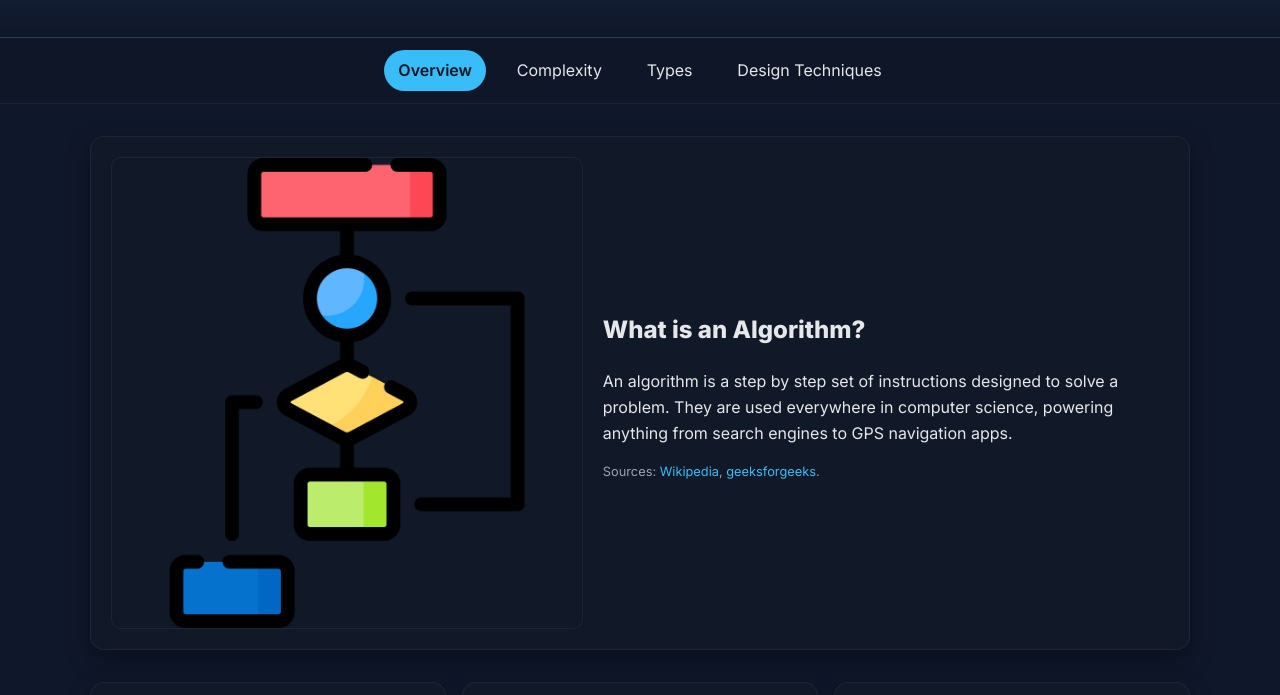
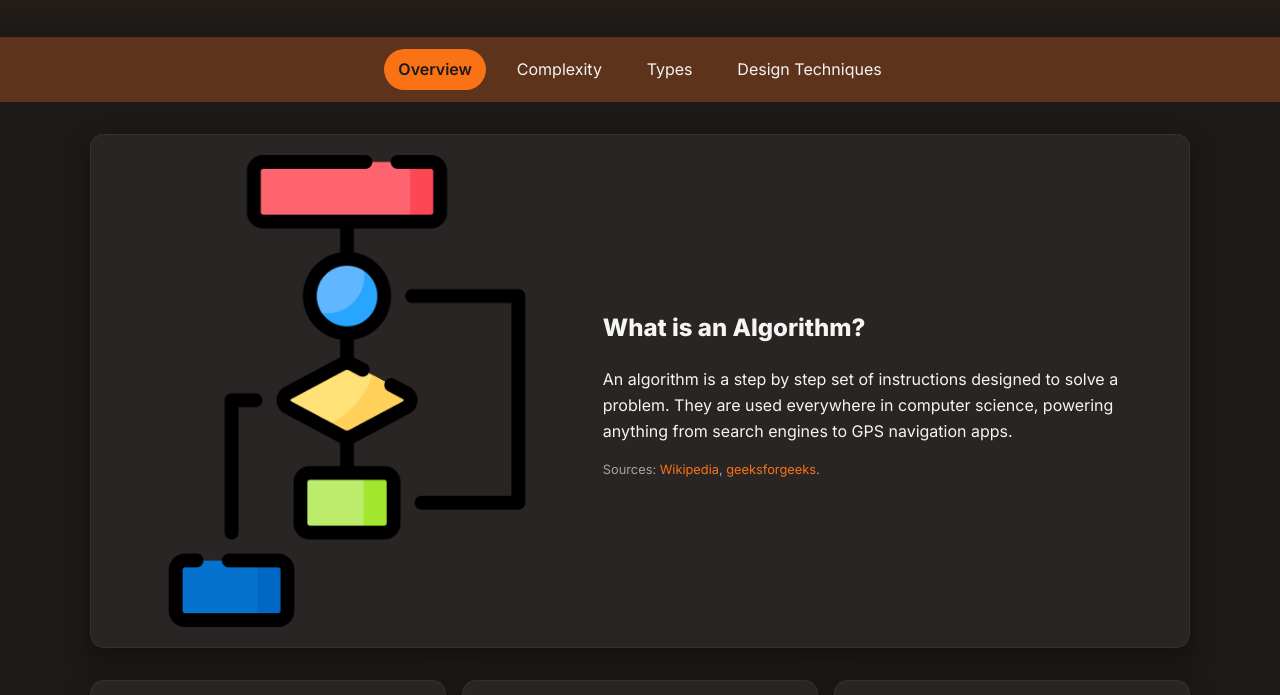
Before and after one commit to s-AustinAvery/s-AustinAvery.github.io, a plain HTML site: page cst336/hw1/index.html in a window 1280 px wide. Shown: the part 124-819 px from the top of the page. Drawn offline with Linux system fonts and the light colour scheme.

Commit message:
hw1 complete
finished

```diff
--- a/cst336/hw1/css/styles.css
+++ b/cst336/hw1/css/styles.css
@@ -1,21 +1,23 @@
 :root {
-  --bg: #0f172a;
-  --panel: #111827;
-  --text: #e5e7eb;
-  --text-2: #0b1220;
-  --muted: #9ca3af;
-  --accent: #38bdf8;
-  --accent-2: #f59e0b;
+  --bg: #1c1917;
+  --panel: #292524;
+  --text: #f5f5f4;
+  --text-2: #1c1917;
+  --muted: #a8a29e;
+  --accent: #f97316;
+  --accent-2: #facc15;
 }
 
-* { box-sizing: border-box; }
+* {
+    box-sizing: border-box;
+}
 
 html, body {
   margin: 0;
   padding: 0;
   background-color: var(--bg);
   color: var(--text);
-  font-family: "Inter", system-ui, -apple-system, Segoe UI, Roboto, Arial, sans-serif;
+  font-family: "Inter", Arial, sans-serif;
   line-height: 1.6;
 }
 
@@ -38,8 +40,7 @@ a:hover {
 .site-header {
   text-align: center;
   padding: 2.5rem 1rem;
-  background: linear-gradient(180deg, rgba(56,189,248,0.15), transparent);
-  border-bottom: 1px solid rgba(229,231,235,0.08);
+  background: linear-gradient(180deg, rgba(248, 142, 56, 0.15), transparent);
 }
 
 .site-header h1 {
@@ -48,23 +49,25 @@ a:hover {
   font-weight: 800;
 }
 
-.tagline { margin: 0; color: var(--muted); }
+.tagline {
+    margin: 0;
+    color: var(--muted);
+}
 
 .top-nav {
   display: flex;
   justify-content: center;
-  gap: 1rem;                        /* NEW */
+  gap: 1rem;
   padding: 0.75rem 1rem;
-  position: sticky;                 /* NEW */
+  position: sticky;
   top: 0;
-  backdrop-filter: blur(6px);       /* NEW */
-  background: rgba(17,24,39,0.7);
-  border-bottom: 1px solid rgba(229,231,235,0.06);
+  backdrop-filter: blur(6px);       /* NEW THING USED HERE */
+  background: rgba(121, 63, 30, 0.7);
 }
 
 .top-nav a {
   padding: 0.5rem 0.9rem;
-  border-radius: 999px;             /* NEW */
+  border-radius: 999px;             /* NEW THING USED HERE */
   color: var(--text);
 }
 
@@ -75,37 +78,35 @@ a:hover {
 }
 
 main {
-  width: min(1100px, 92vw);         /* NEW (min()) */
+  width: min(1100px, 92vw);         /* NEW THING USED HERE */
   margin: 2rem auto 4rem;
 }
 
 .card {
   background: var(--panel);
   border: 1px solid rgba(229,231,235,0.06);
-  border-radius: 14px;              /* NEW */
+  border-radius: 14px;
   padding: 1.25rem;
-  box-shadow: 0 10px 24px rgba(0,0,0,0.35); /* NEW: box-shadow */
+  box-shadow: 0 10px 24px rgba(0,0,0,0.35); /* NEW THING USED HERE */
 }
 
 .hero {
-  display: grid;                    /* NEW: grid */
-  grid-template-columns: 1fr 1.2fr; /* NEW */
-  gap: 1.25rem;                     /* NEW */
+  display: grid;
+  grid-template-columns: 1fr 1.2fr;
+  gap: 1.25rem;
   align-items: center;
   margin-bottom: 2rem;
 }
 
 .hero-img {
-  /*aspect-ratio: 16 / 10; */           /* NEW */
-  object-fit: cover;                 /* NEW */
-  border-radius: 10px;               /* NEW */
-  border: 1px solid rgba(229,231,235,0.06);
+  object-fit: cover;
+  border-radius: 10px;
 }
 
 .grid-3 {
-  display: grid;                    /* NEW */
-  grid-template-columns: repeat(3, 1fr); /* NEW */
-  gap: 1rem;                        /* NEW */
+  display: grid;
+  grid-template-columns: repeat(3, 1fr);
+  gap: 1rem;
   margin: 2rem 0;
 }
 
@@ -117,7 +118,7 @@ main {
   color: var(--text-2);
   border-radius: 8px;
   font-weight: 600;
-  transition: transform 180ms ease, filter 180ms ease; /* NEW */
+  transition: transform 180ms ease, filter 180ms ease;
 }
 
 .button:hover {
@@ -143,9 +144,3 @@ blockquote {
   padding: 2rem 1rem 2rem;
   border-top: 1px solid rgba(229,231,235,0.08);
 }
-
-/* Small screens: stack hero / grid */
-@media (max-width: 800px) {
-  .hero { grid-template-columns: 1fr; }
-  .grid-3 { grid-template-columns: 1fr; }
-}
--- a/cst336/hw1/index.html
+++ b/cst336/hw1/index.html
@@ -2,11 +2,7 @@
 <html lang="en">
 <head>
   <meta charset="utf-8" />
-
-  <meta name="viewport" content="width=device-width, initial-scale=1" />
   <title>Algorithms Overview</title>
-  <link rel="preconnect" href="https://fonts.googleapis.com">
-  <link rel="preconnect" href="https://fonts.gstatic.com" crossorigin>
   <link href="https://fonts.googleapis.com/css2?family=Inter:wght@400;600;800&display=swap" rel="stylesheet">
   <link rel="stylesheet" href="css/styles.css" />
 </head>
```
Also changed, not shown: cst336/hw1/complexity.html (+0 -1 lines), cst336/hw1/design.html (+0 -1 lines), cst336/hw1/types.html (+0 -1 lines).
